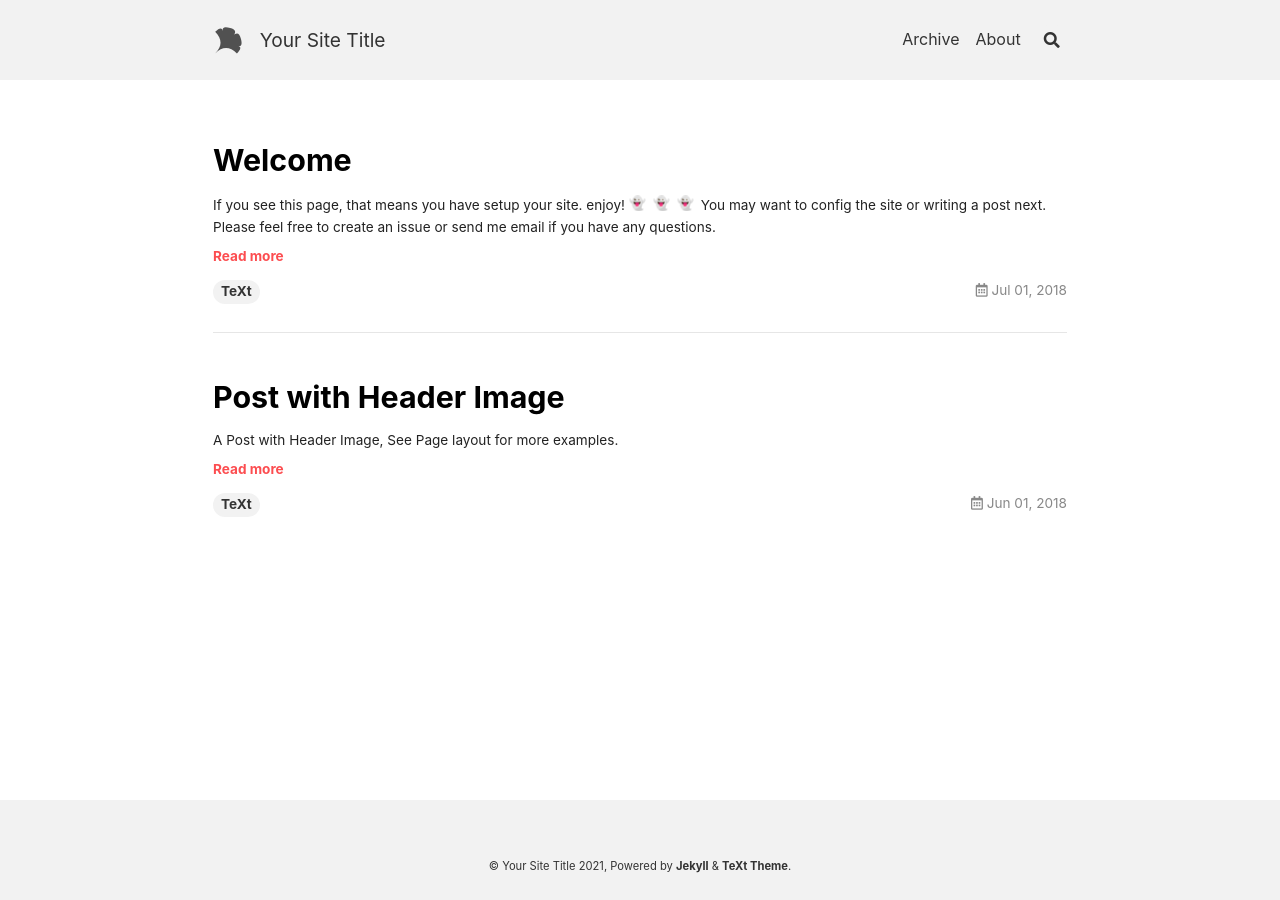
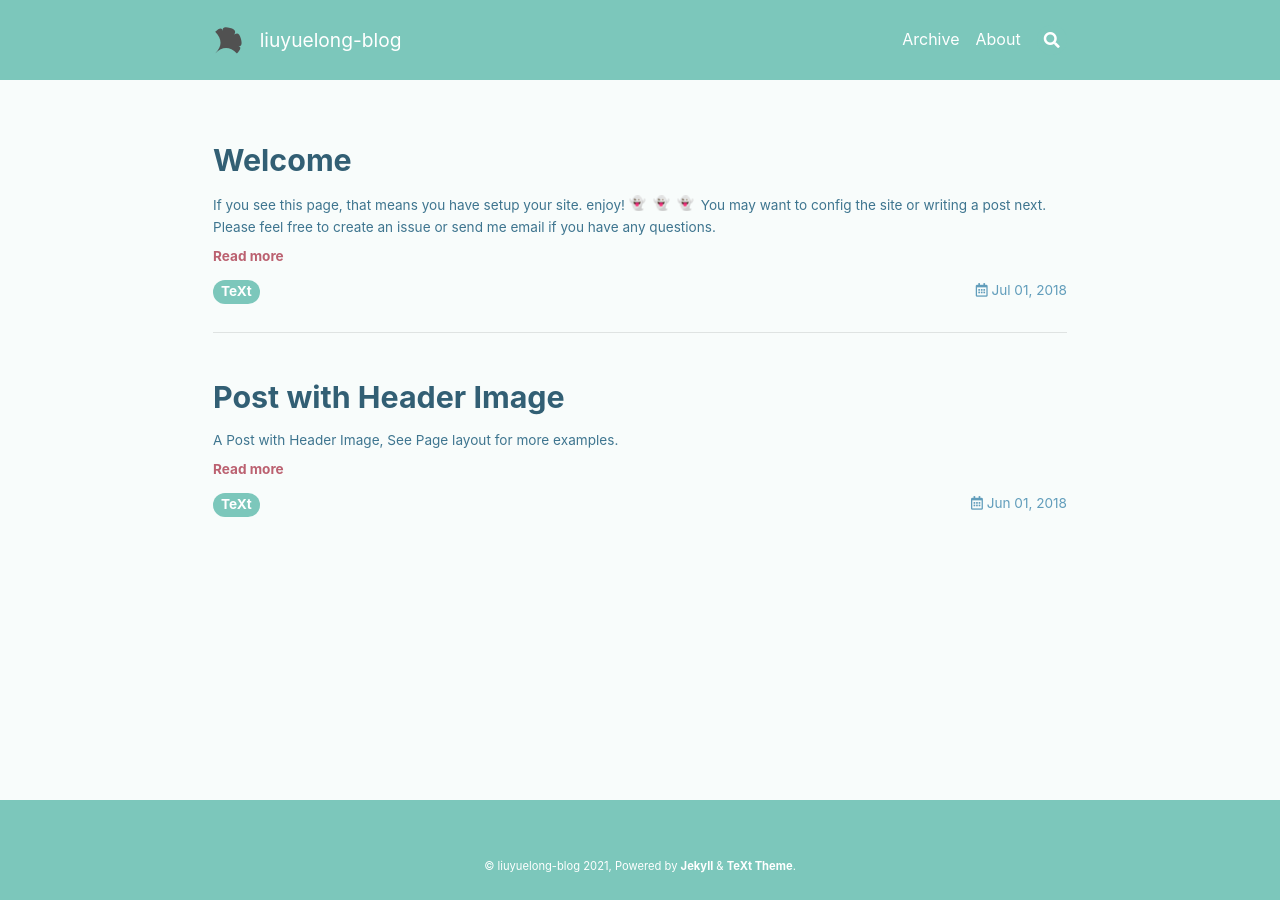
Before and after one commit to guzhi1234/guzhi1234.github.io, a Jekyll site: the page built from index.html, in a window 1280 px wide. Built offline with Jekyll 4.4.1, drawn with Linux system fonts in a browser that asks for light colours; nearby versions of some CDN libraries; emoji names are drawn with the system emoji font; the list of posts is cut into pages by our own code.

Commit message:
修改配置文件

```diff
--- a/_config.yml
+++ b/_config.yml
@@ -16,11 +16,11 @@
 
 ## => Site Settings
 ##############################
-text_skin: default # "default" (default), "dark", "forest", "ocean", "chocolate", "orange"
+text_skin: forest # "default" (default), "dark", "forest", "ocean", "chocolate", "orange"
 highlight_theme: default # "default" (default), "tomorrow", "tomorrow-night", "tomorrow-night-eighties", "tomorrow-night-blue", "tomorrow-night-bright"
 url     : # the base hostname & protocol for your site e.g. https://www.someone.com
 baseurl : # does not include hostname
-title   : Your Site Title
+title   : liuyuelong-blog
 description: > # this means to ignore newlines until "Language & timezone"
   Your Site Description
 
```
